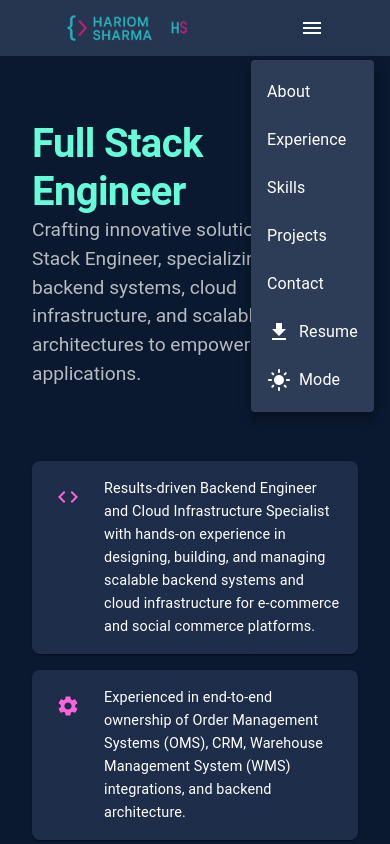
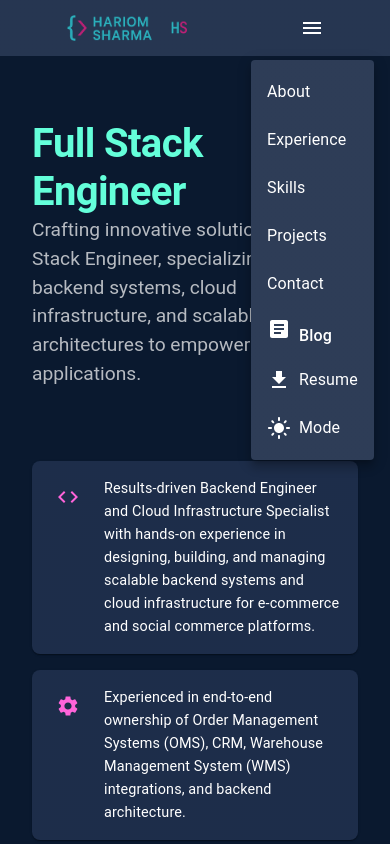
Before and after one commit to harioms1522/ResumeHariom, a React (Vite) app: page / in a window 390 px wide. Both pictures are taken after a click on the button 311 px from the left and 28 px from the top of the page. Shown: the top 844 px of the page. Built offline with nearby package versions, Linux system fonts and the light colour scheme.

Commit message:
blogs on app

```diff
--- a/src/components/Header.tsx
+++ b/src/components/Header.tsx
@@ -193,7 +193,7 @@ const Header = () => {
                 {item}
               </MenuItem>
             ))}
-            {/* <MenuItem
+            <MenuItem
               sx={{
                 fontSize: '1rem',
                 '&:hover': {
@@ -205,7 +205,7 @@ const Header = () => {
                 <BlogIcon sx={{ mr: 1 }} />
                 Blog
               </Link>
-            </MenuItem> */}
+            </MenuItem>
             <MenuItem
               onClick={handleDownloadResume}
               sx={{
```
